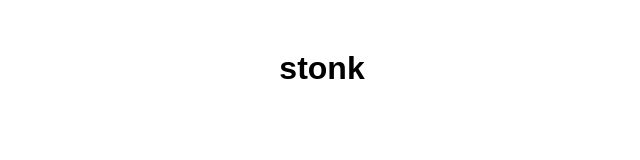
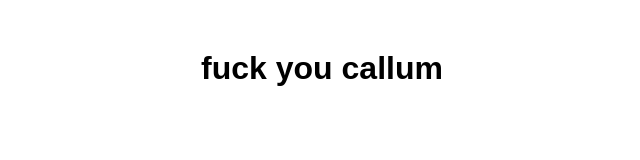
Before and after one commit to maxi74x1/maxi74x1.github.io, a plain HTML site: page index.html in a window 1280 px wide. Shown: the whole page, without its empty margins (318-958 px from the left). Drawn offline with Linux system fonts and the light colour scheme.

Commit message:
Update index.html

```diff
--- a/index.html
+++ b/index.html
@@ -13,6 +13,6 @@
     </style>
 </head>
 <body>
-    <h1>stonk</h1>
+    <h1>fuck you callum</h1>
 </body>
 </html>
```
